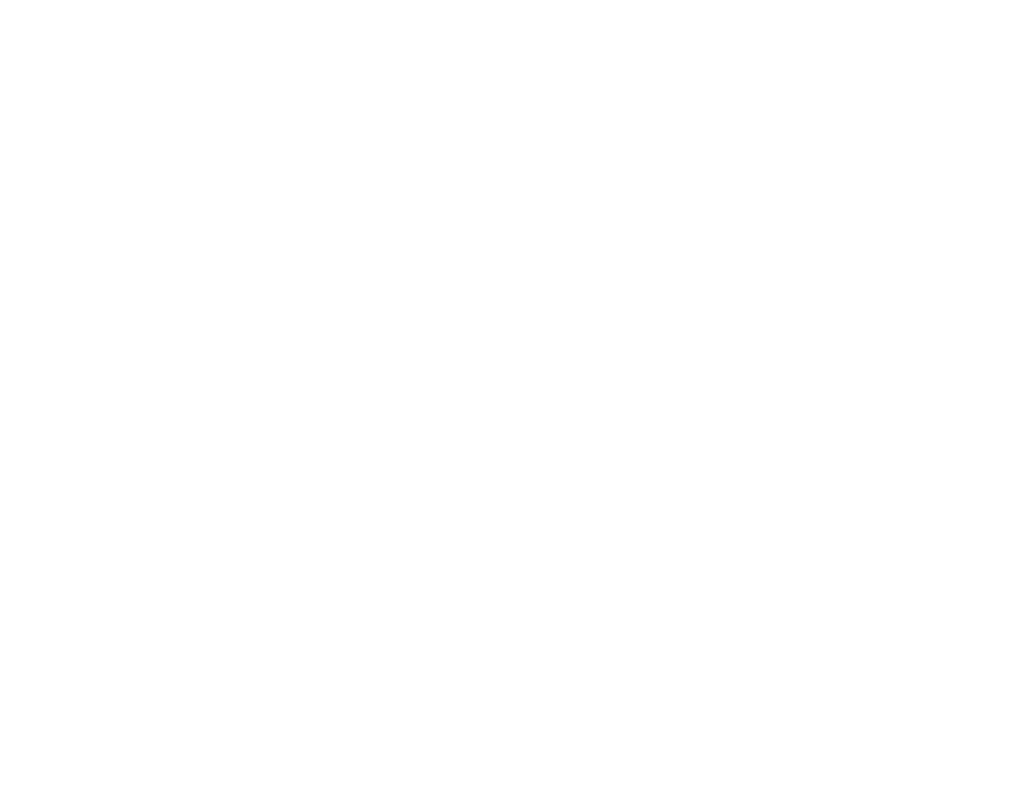
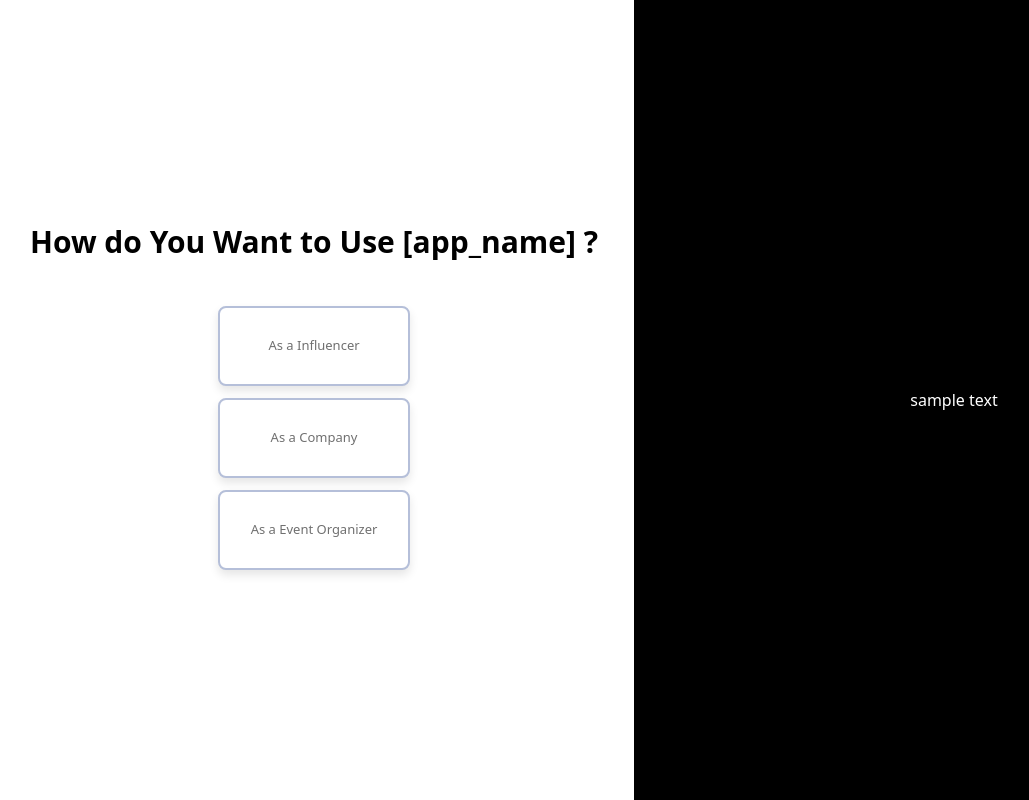
Before and after one commit to jjinendra3/Linkfluence, a React (Create React App) app: page / in a window 1280 px wide. Shown: the whole page, without its empty margins (6-1035 px from the left). Built offline with nearby package versions, Linux system fonts and the light colour scheme.

Commit message:
basic register layout

```diff
--- a/src/App.css
+++ /dev/null
@@ -1,5 +0,0 @@
-*{
-  margin: 0;
-  padding: 0;
-  box-sizing: border-box;
-}
--- a/src/App.js
+++ b/src/App.js
@@ -1,10 +1,9 @@
-
-import './App.css';
+import Home from "./pages/Home";
 
 function App() {
   return (
     <>
-
+    <Home />
     </>
   );
 }
--- /dev/null
+++ b/src/components/Register.js
@@ -0,0 +1,76 @@
+import React, { useState } from "react";
+
+const utype = {
+  Influencer: "Influencer",
+  Company: "Company",
+  Event: "Event Organizer",
+};
+
+const Register = ({ accType }) => {
+    const [data, setData] = useState({});
+  const [platforms, setPlatforms] = useState([])
+  const onChange = (e) => {
+    setData({ ...data, [e.target.name]: e.target.value });
+}
+    const handleAdd=(e)=>{
+        e.preventDefault();
+        setPlatforms([...platforms,data.platform])
+        setData({...data,platform:""});
+    }
+    return (
+    !accType?<span className="text-white">sample text</span>:<>
+      <form className="form">
+        <p className="title">Register </p>
+        <p className="message">Signup as a {utype[accType]}</p>
+
+        <label>
+          <input className="input" type="text" placeholder="" required name="name" onChange={onChange}/>
+          <span>Name</span>
+        </label>
+        <label>
+          <input className="input" type="email" placeholder="" required name="email" onChange={onChange}/>
+          <span>Email</span>
+        </label>
+
+        <label>
+          <input className="input" type="password" placeholder="" required name="password" onChange={onChange}/>
+          <span>Password</span>
+        </label>
+        <label>
+          <input className="input" type="password" placeholder="" required name="repassword" onChange={onChange}/>
+          <span>Confirm password</span>
+        </label>
+        <label>
+          <select name="genre" onChange={onChange}>
+            <option value="comedy">Comedy</option>
+            <option value="food">food</option>
+            <option value="tech">tech</option>
+            <option value="cars">cars</option>
+          </select>
+        </label>
+        {accType==="Influencer"?
+        <div>
+        <label>
+            <div className="flex">
+          <input className="input" type="text" placeholder="" required name="platform" value={data.platform} onChange={onChange}/>
+          <span>platform</span>
+          <button onClick={handleAdd}>+</button>
+            </div>
+        </label>
+        {platforms.map((platform)=>{return <div>{platform}</div>})}
+        </div>:
+        <label>
+        <input className="input" type="text" placeholder="" required name="poc" onChange={onChange}/>
+        <span>POC</span>
+      </label>
+        }
+        <button className="submit">Submit</button>
+        <p className="signin">
+          Already have an acount ? <a href="#">Signin</a>{" "}
+        </p>
+      </form>
+    </>
+  );
+};
+
+export default Register;
--- /dev/null
+++ b/src/index.css
@@ -0,0 +1,259 @@
+@tailwind base;
+@tailwind components;
+@tailwind utilities;
+
+#root{
+  height: 100vh;
+  width: 100vw;
+}
+*{
+  margin: 0;
+  padding: 0;
+  box-sizing: border-box;
+}
+
+.radio-inputs {
+  display: flex;
+  justify-content: center;
+  align-items: center;
+  /* max-width: 350px; */
+  -webkit-user-select: none;
+  -moz-user-select: none;
+  -ms-user-select: none;
+  user-select: none;
+}
+
+.radio-inputs > * {
+  margin: 6px;
+}
+
+.radio-input:checked + .radio-tile {
+  border-color: #2260ff;
+  box-shadow: 0 5px 10px rgba(0, 0, 0, 0.1);
+  color: #2260ff;
+}
+
+.radio-input:checked + .radio-tile:before {
+  transform: scale(1);
+  opacity: 1;
+  background-color: #2260ff;
+  border-color: #2260ff;
+}
+
+.radio-input:checked + .radio-tile .radio-icon svg {
+  fill: #2260ff;
+}
+
+.radio-input:checked + .radio-tile .radio-label {
+  color: #2260ff;
+}
+
+.radio-input:focus + .radio-tile {
+  border-color: #2260ff;
+  box-shadow: 0 5px 10px rgba(0, 0, 0, 0.1), 0 0 0 4px #b5c9fc;
+}
+
+.radio-input:focus + .radio-tile:before {
+  transform: scale(1);
+  opacity: 1;
+}
+
+.radio-tile {
+  display: flex;
+  flex-direction: column;
+  align-items: center;
+  justify-content: center;
+  width: 30%;
+  min-height: 80px;
+  border-radius: 0.5rem;
+  border: 2px solid #b5bfd9;
+  background-color: #fff;
+  box-shadow: 0 5px 10px rgba(0, 0, 0, 0.1);
+  transition: 0.15s ease;
+  cursor: pointer;
+  position: relative;
+}
+
+.radio-tile:before {
+  content: "";
+  position: absolute;
+  display: block;
+  width: 0.75rem;
+  height: 0.75rem;
+  border: 2px solid #b5bfd9;
+  background-color: #fff;
+  border-radius: 50%;
+  top: 0.25rem;
+  left: 0.25rem;
+  opacity: 0;
+  transform: scale(0);
+  transition: 0.25s ease;
+}
+
+.radio-tile:hover {
+  border-color: #2260ff;
+}
+
+.radio-tile:hover:before {
+  transform: scale(1);
+  opacity: 1;
+}
+
+.radio-icon svg {
+  width: 2rem;
+  height: 2rem;
+  fill: #494949;
+}
+
+.radio-label {
+  color: #707070;
+  transition: 0.375s ease;
+  text-align: center;
+  font-size: 13px;
+}
+
+.radio-input {
+  clip: rect(0 0 0 0);
+  -webkit-clip-path: inset(100%);
+  clip-path: inset(100%);
+  height: 1px;
+  overflow: hidden;
+  position: absolute;
+  white-space: nowrap;
+  width: 1px;
+}
+
+
+.form {
+  display: flex;
+  flex-direction: column;
+  gap: 10px;
+  width: 50%;
+  max-width: 350px;
+  padding: 20px;
+  border-radius: 20px;
+  position: relative;
+  background-color: #1a1a1a;
+  color: #fff;
+  border: 1px solid #333;
+}
+
+.title {
+  font-size: 28px;
+  font-weight: 600;
+  letter-spacing: -1px;
+  position: relative;
+  display: flex;
+  align-items: center;
+  padding-left: 30px;
+  color: #00bfff;
+}
+
+.title::before {
+  width: 18px;
+  height: 18px;
+}
+
+.title::after {
+  width: 18px;
+  height: 18px;
+  animation: pulse 1s linear infinite;
+}
+
+.title::before,
+.title::after {
+  position: absolute;
+  content: "";
+  height: 16px;
+  width: 16px;
+  border-radius: 50%;
+  left: 0px;
+  background-color: #00bfff;
+}
+
+.message,
+.signin {
+  font-size: 14.5px;
+  color: rgba(255, 255, 255, 0.7);
+}
+
+.signin {
+  text-align: center;
+}
+
+.signin a:hover {
+  text-decoration: underline royalblue;
+}
+
+.signin a {
+  color: #00bfff;
+}
+
+
+.form label {
+  position: relative;
+}
+
+.form label .input {
+  background-color: #333;
+  color: #fff;
+  width: 100%;
+  padding: 20px 05px 05px 10px;
+  outline: 0;
+  border: 1px solid rgba(105, 105, 105, 0.397);
+  border-radius: 10px;
+}
+
+.form label .input + span {
+  color: rgba(255, 255, 255, 0.5);
+  position: absolute;
+  left: 10px;
+  top: 0px;
+  font-size: 0.9em;
+  cursor: text;
+  transition: 0.3s ease;
+}
+
+.form label .input:placeholder-shown + span {
+  top: 12.5px;
+  font-size: 0.9em;
+}
+
+.form label .input:focus + span,
+.form label .input:valid + span {
+  color: #00bfff;
+  top: 0px;
+  font-size: 0.7em;
+  font-weight: 600;
+}
+
+.input {
+  font-size: medium;
+}
+
+.submit {
+  border: none;
+  outline: none;
+  padding: 10px;
+  border-radius: 10px;
+  color: #fff;
+  font-size: 16px;
+  transform: .3s ease;
+  background-color: #00bfff;
+}
+
+.submit:hover {
+  background-color: #00bfff96;
+}
+
+@keyframes pulse {
+  from {
+    transform: scale(0.9);
+    opacity: 1;
+  }
+
+  to {
+    transform: scale(1.8);
+    opacity: 0;
+  }
+}
--- a/src/index.js
+++ b/src/index.js
@@ -1,6 +1,12 @@
 import React from 'react';
 import ReactDOM from 'react-dom/client';
 import App from './App';
+import './index.css'
+import '@fontsource/roboto/300.css';
+import '@fontsource/roboto/400.css';
+import '@fontsource/roboto/500.css';
+import '@fontsource/roboto/700.css';
+
 
 const root = ReactDOM.createRoot(document.getElementById('root'));
 root.render(
--- /dev/null
+++ b/src/pages/Home.js
@@ -0,0 +1,45 @@
+import { Container, Typography } from "@mui/material";
+import React, { useState } from "react";
+import Register from "../components/Register";
+const Home = () => {
+  const [accType, setAccType] = useState(null);
+  const handleType=(e)=>{
+    setAccType(e.target.value);
+  }
+  return (
+    <>
+      <div className="w-full h-full flex flex-row">
+        <div className="container w-1/2 flex flex-col gap-10 justify-center">
+          <div className="text-3xl font-extrabold text-center">
+            How do You Want to Use [app_name] ?
+          </div>
+          <div className="radio-inputs flex flex-col">
+            <label className="w-full m-0 p-0 flex justify-center">
+              <input className="radio-input" type="radio" name="utype" value="Influencer" onChange={handleType}/>
+              <span className="radio-tile">
+                <span className="radio-label">As a Influencer</span>
+              </span>
+            </label>
+            <label className="w-full m-0 p-0 flex justify-center">
+              <input className="radio-input" type="radio" name="utype" value="Company" onChange={handleType}/>
+              <span className="radio-tile">
+                <span className="radio-label">As a Company</span>
+              </span>
+            </label>
+            <label className="w-full m-0 p-0 flex justify-center">
+              <input className="radio-input" type="radio" name="utype" value="Event" onChange={handleType}/>
+              <span className="radio-tile">
+                <span className="radio-label">As a Event Organizer</span>
+              </span>
+            </label>
+          </div>
+        </div>
+        <div className="container w-1/2 bg-black flex justify-center items-center h-full">
+            <Register accType={accType}/>
+        </div>
+      </div>
+    </>
+  );
+};
+
+export default Home;
--- /dev/null
+++ b/tailwind.config.js
@@ -0,0 +1,8 @@
+/** @type {import('tailwindcss').Config} */
+module.exports = {
+  content: ["./src/**/*.{js,jsx,ts,tsx}"],
+  theme: {
+    extend: {},
+  },
+  plugins: [],
+}
```
Also changed, not shown: package.json (+10 -0 lines), 1 other file (tests, documents, lock files or other folders).
